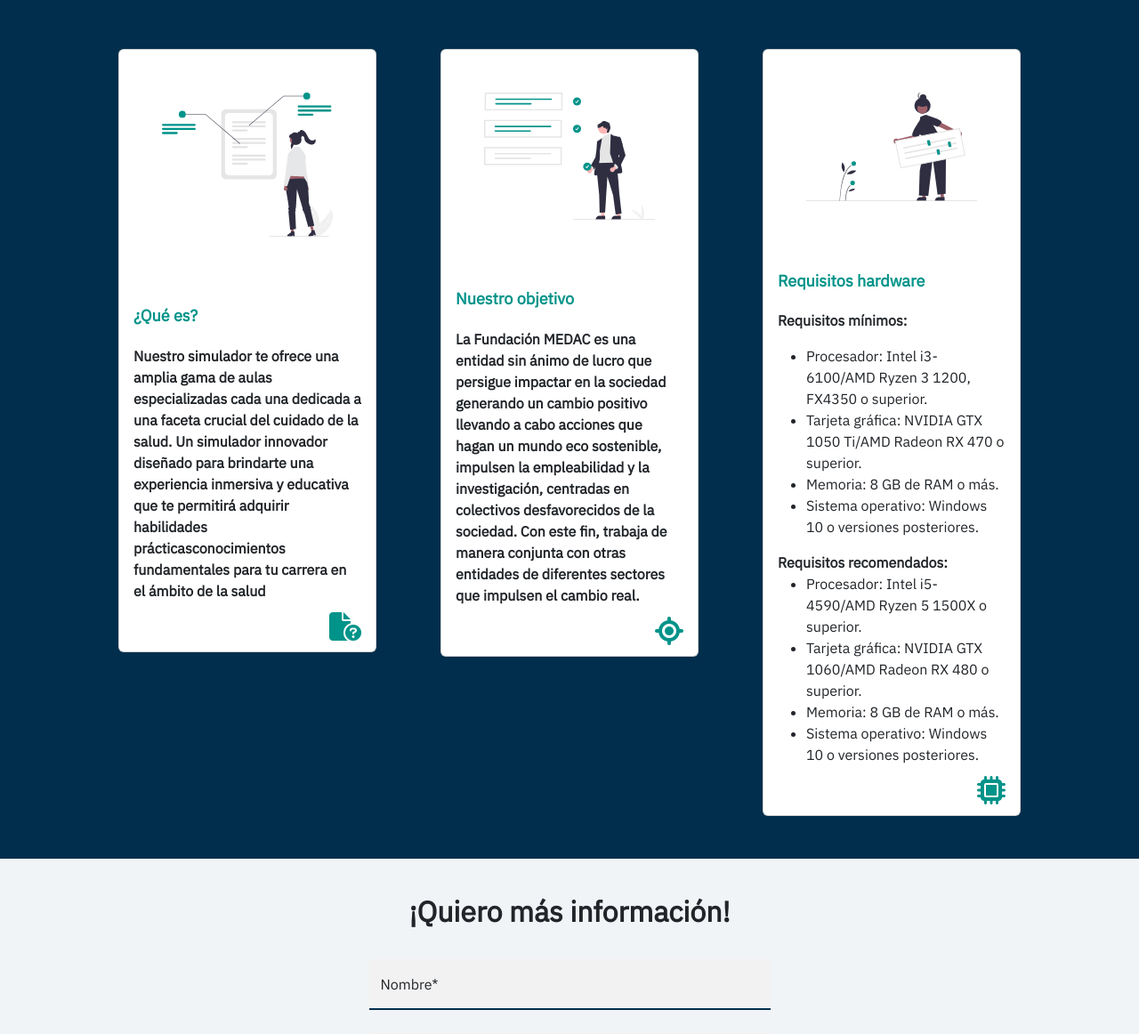
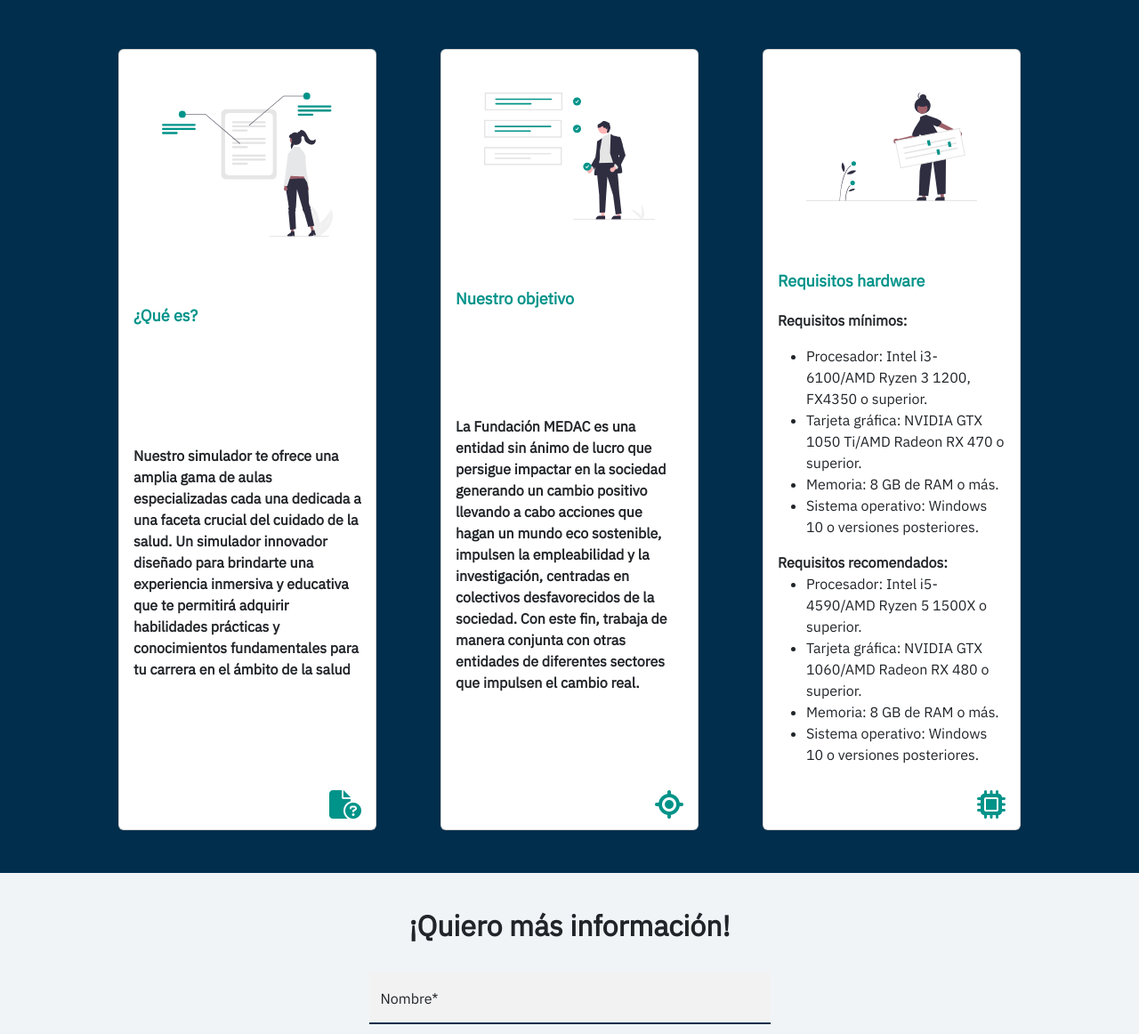
Before and after one commit to Letualtv/Hospital-MEDAC, a PHP site: page / in a window 1280 px wide. Shown: the part 1898-3060 px from the top of the page at 89% size. Run offline with PHP 8.4, Linux system fonts and the light colour scheme; some libraries are stand-ins or nearby versions.

Commit message:
act cards

```diff
--- a/containers/info/info.html
+++ b/containers/info/info.html
@@ -1,19 +1,12 @@
 <section id="info" class="container-fluid py-5">
 
-    <div class="row justify-content-center gap-lg-5 gap-3 mx-2 m-md-0 pt-2">
+    <div class="row justify-content-center gap-lg-5 gap-3 mx-2 m-md-0 pt-2 contenedor">
         <div class="col-12 col-md-3 col-lg-3 col-xs-2">
-            <div class="card">
-                <img src="assets\web\info.svg" class="img-fluid card-img-top p-5"
-                alt="Qué es" />
-                <div class="card-body">
-                <h5 class="card-title" style="color: var(--acento)">
-                   ¿Qué es?
-                </h5>
-                <p class="fw-bold">
-                    Nuestro simulador te ofrece una amplia gama de aulas especializadas cada una dedicada a una faceta crucial del cuidado de la salud.
-                    Un simulador innovador diseñado para brindarte una experiencia inmersiva y educativa que te permitirá
-                    adquirir  habilidades prácticasconocimientos fundamentales para tu carrera en el ámbito de la salud
-                </p>
+            <div class="card info h-100">
+                <img src="assets\web\info.svg" class="img-fluid card-img-top p-5" alt="Qué es" />
+                <div class="card-body d-flex flex-column justify-content-between">
+                    <h5 class="card-title" style="color: var(--acento)">¿Qué es?</h5>
+                    <p class="fw-bold">Nuestro simulador te ofrece una amplia gama de aulas especializadas cada una dedicada a una faceta crucial del cuidado de la salud. Un simulador innovador diseñado para brindarte una experiencia inmersiva y educativa que te permitirá adquirir habilidades prácticas y conocimientos fundamentales para tu carrera en el ámbito de la salud</p>
                     <div class="text-end">
                         <i class="fa-solid fa-file-circle-question fa-2xl" style="color: var(--acento)"></i>
                     </div>
@@ -22,18 +15,11 @@
         </div>
 
         <div class="col-12 col-md-3 col-lg-3 col-xs-2">
-            <div class="card">
-                <img src="assets\web\objetive.svg" class="img-fluid card-img-top p-5"
-                alt="Objetivos" />
-                <div class="card-body">
-                    <h5 class="card-title" style="color: var(--acento)">
-                        Nuestro objetivo
-                    </h5>
-                    <p class="fw-bold">
-                        La Fundación MEDAC es una entidad sin ánimo de lucro que persigue impactar en la sociedad generando un cambio positivo llevando a cabo acciones que hagan un mundo eco sostenible,
-                        impulsen la empleabilidad y la investigación, centradas en colectivos desfavorecidos de la sociedad. Con este fin, trabaja de manera conjunta con otras entidades de diferentes
-                        sectores que impulsen el cambio real.
-                    </p>
+            <div class="card info h-100">
+                <img src="assets\web\objetive.svg" class="img-fluid card-img-top p-5" alt="Objetivos" />
+                <div class="card-body d-flex flex-column justify-content-between">
+                    <h5 class="card-title" style="color: var(--acento)">Nuestro objetivo</h5>
+                    <p class="fw-bold">La Fundación MEDAC es una entidad sin ánimo de lucro que persigue impactar en la sociedad generando un cambio positivo llevando a cabo acciones que hagan un mundo eco sostenible, impulsen la empleabilidad y la investigación, centradas en colectivos desfavorecidos de la sociedad. Con este fin, trabaja de manera conjunta con otras entidades de diferentes sectores que impulsen el cambio real.</p>
                     <div class="text-end">
                         <i class="fa-solid fa-location-crosshairs fa-2xl" style="color: var(--acento)"></i>
                     </div>
@@ -42,13 +28,10 @@
         </div>
 
         <div class="col-12 col-md-3 col-lg-3 col-xs-2">
-            <div class="card">
-                <img src="assets\web\requeriments.svg" class="img-fluid card-img-top p-5"
-                alt="Requisitos hardware" />
-                <div class="card-body">
-                    <h5 class="card-title" style="color: var(--acento)">
-                        Requisitos hardware
-                    </h5>
+            <div class="card h-100">
+                <img src="assets\web\requeriments.svg" class="img-fluid card-img-top p-5" alt="Requisitos hardware" />
+                <div class="card-body d-flex flex-column justify-content-between">
+                    <h5 class="card-title" style="color: var(--acento)">Requisitos hardware</h5>
                     <p>
                         <b class="fw-bold">Requisitos mínimos:</b>
                         <ul>
```
Also changed, not shown: containers/info/info.css (line endings or trailing spaces). Lines whose indentation alone changed are shown as unchanged.
